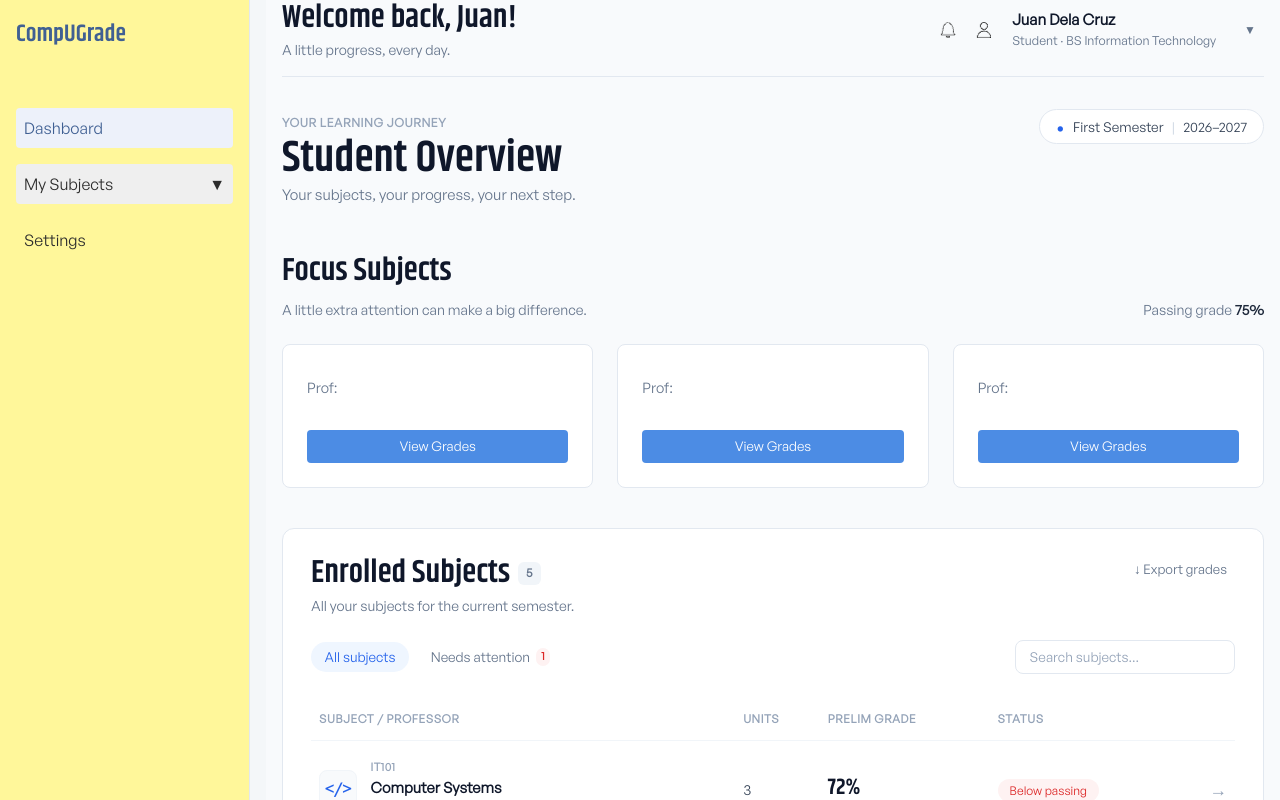
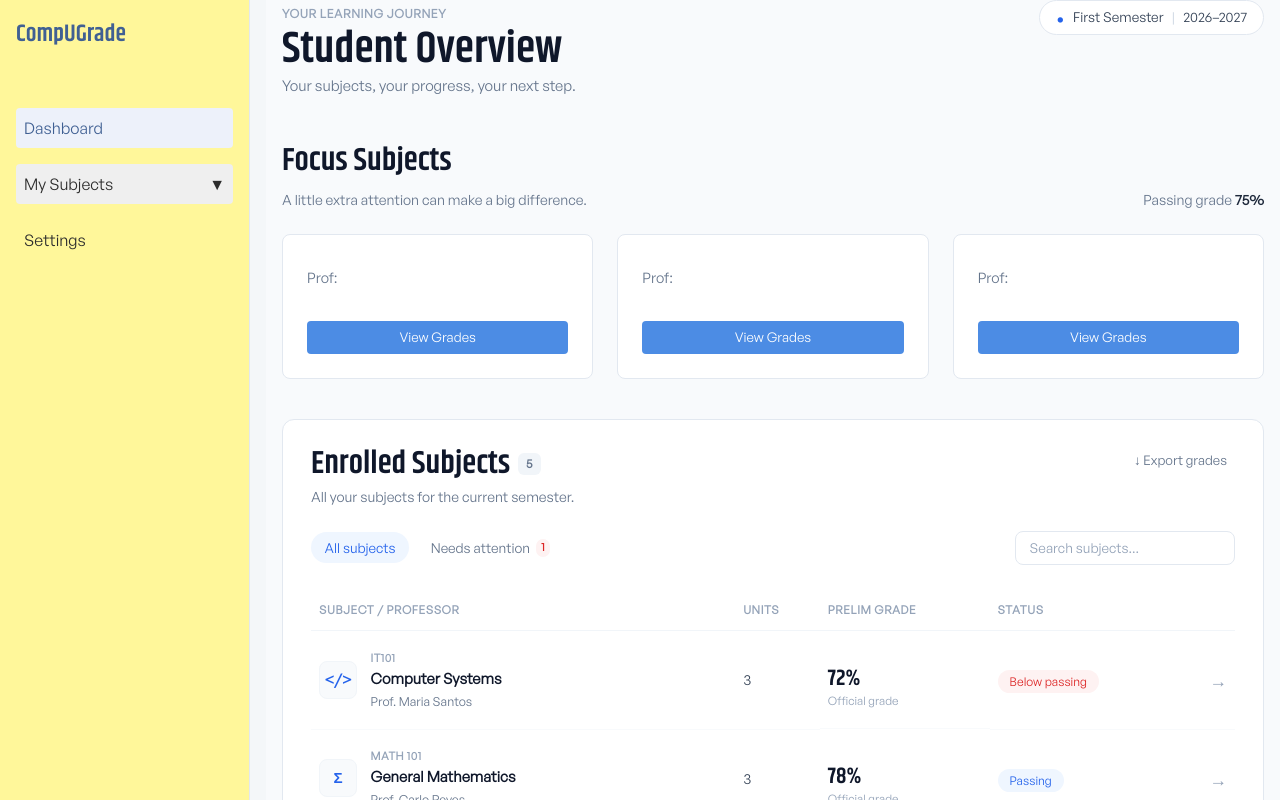
Before and after one commit to UIC-CCS-WEB-DEVELOPMENT-2026-2027/grade-compute, a React (Vite) app: page /student/dashboard in a window 1280 px wide. Shown: the top 800 px of the page. Built offline with nearby package versions, Linux system fonts and the light colour scheme.

Commit message:
Removed Header because it is independent and not shared, waiting for Lerasan's header merge

```diff
--- a/src/pages/student/StudentDashboard.css
+++ b/src/pages/student/StudentDashboard.css
@@ -14,86 +14,6 @@
   min-width: 0;
   padding: 2rem;
   background-color: #f8fafc;
-}
-
-/* --- Top User Bar Container --- */
-.top-user-bar {
-  display: flex;
-  justify-content: space-between;
-  align-items: center;
-  width: 100%;
-  padding-bottom: 1rem;
-  margin-bottom: 2rem;
-  border-bottom: 1px solid #e2e8f0; /* Light gray line beneath header */
-}
-
-/* --- Left: Text Block --- */
-.welcome-text {
-  display: flex;
-  flex-direction: column;
-}
-
-.welcome-title {
-  font-family: 'Khand', sans-serif, system-ui;
-  font-size: 2rem;
-  font-weight: 700;
-  color: #0f172a;
-  margin: 0;
-  line-height: 1.1;
-}
-
-.welcome-subtitle {
-  font-size: 0.875rem;
-  color: #64748b;
-  margin: 0.25rem 0 0 0;
-}
-
-/* --- Right: Controls Block --- */
-.top-right-user-bar {
-  display: flex;
-  align-items: center;
-  gap: 1.25rem;
-}
-
-
-/* Stack Name over Role */
-.user-details {
-  display: flex;
-  flex-direction: column;
-}
-
-.user-name {
-  font-size: 0.95rem;
-  font-weight: 600;
-  color: #0f172a;
-  line-height: 1.2;
-}
-
-.user-role {
-  font-size: 0.775rem;
-  color: #64748b;
-  margin-top: 2px;
-}
-
-/* Settings / Dropdown Button */
-.dropdown-arrow-btn {
-  background: none;
-  border: none;
-  font-size: 0.75rem;
-  color: #64748b;
-  cursor: pointer;
-  padding: 0.25rem 0.5rem;
-  border-radius: 4px;
-  display: flex;
-  align-items: center;
-  justify-content: center;
-  transition: background-color 0.2s ease, color 0.2s ease;
-}
-
-
-.dropdown-arrow-btn:hover {
-  background-color: #f1f5f9;
-  color: #0f172a;
 }
 
 
--- a/src/pages/student/StudentDashboard.jsx
+++ b/src/pages/student/StudentDashboard.jsx
@@ -18,35 +18,7 @@ export default function StudentDashboard() {
       {/* Main Content Container */}
       <main className="dashboard-main container">
 
-        {/* --- TOP USER BAR --- */}
-        <div className="top-user-bar">
-          {/* Left: Welcome Header Stack */}
-          <div className="welcome-text">
-            <h2 className="welcome-title">Welcome back, Juan!</h2>
-            <p className="welcome-subtitle">A little progress, every day.</p>
-          </div>
 
-          {/* Right: Placeholders & Profile Stack */}
-          <div className="top-right-user-bar">
-            <img src={bellIcon} alt="Notifications" className="header-icon-img" />
-            <img src={userProfile} alt="User Profile" className="profile-avatar-img" />
-
-            <div className="user-details">
-              <span className="user-name">Juan Dela Cruz</span>
-              <span className="user-role">Student · BS Information Technology</span>
-            </div>
-
-            {/* Settings Dropdown Button (Placeholder) */}
-            <button
-              type="button"
-              className="dropdown-arrow-btn"
-              onClick={(e) => e.preventDefault()}
-              title="Settings (Under Development)"
-            >
-              ▼
-            </button>
-          </div>
-        </div>
 
         {/* --- STUDENT OVERVIEW BANNER --- */}
         <div className="overview-banner">
```
